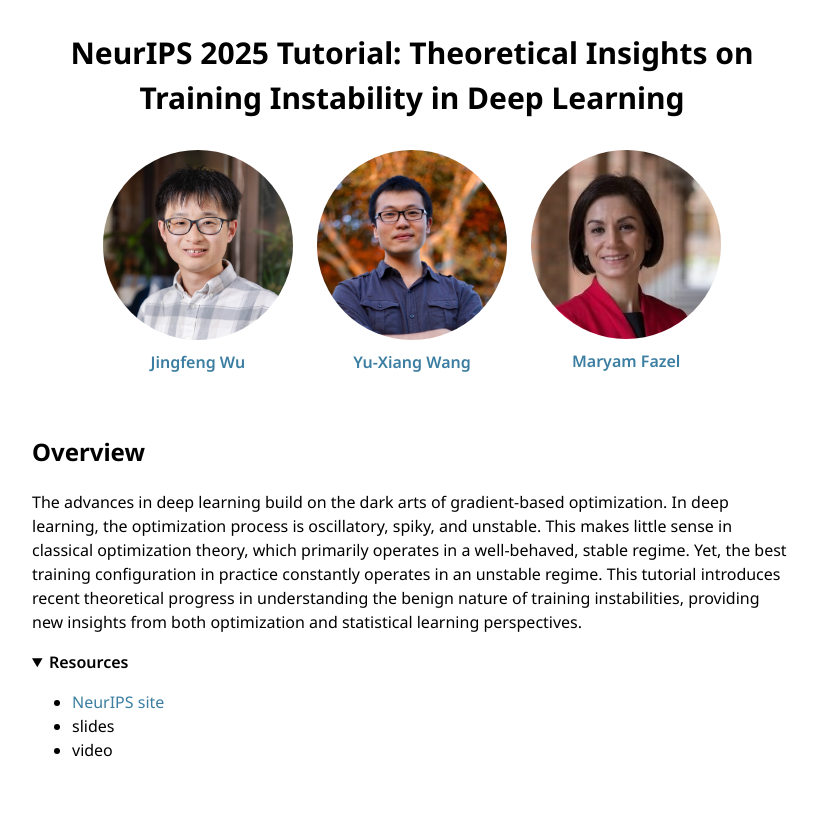
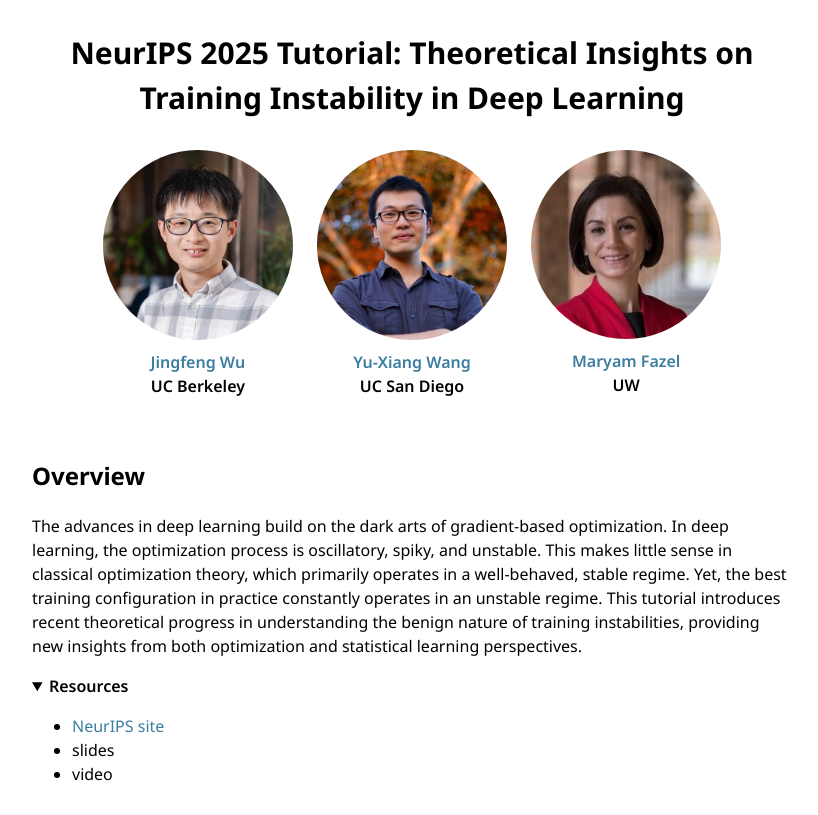
Before and after one commit to uuujf/instability, a plain HTML site: page index.html in a window 1280 px wide. Shown: the top 815 px of the page, without its empty margins (228-1046 px from the left). Drawn offline with Linux system fonts and the light colour scheme.

Commit message:
affiliation

```diff
--- a/index.html
+++ b/index.html
@@ -33,17 +33,17 @@
       <div class="bio">
         <figure>
           <img src="icons/jwu.png" alt="Jingfeng Wu">
-          <figcaption><a href="https://uuujf.github.io">Jingfeng Wu</a></figcaption>
+          <figcaption><a href="https://uuujf.github.io">Jingfeng Wu</a><br>UC Berkeley</figcaption>
         </figure>
 
         <figure>
           <img src="icons/yxwang.jpg" alt="Yu-Xiang Wang">
-          <figcaption><a href="https://cseweb.ucsd.edu/~yuxiangw/">Yu-Xiang Wang</a></figcaption>
+          <figcaption><a href="https://cseweb.ucsd.edu/~yuxiangw/">Yu-Xiang Wang</a><br>UC San Diego</figcaption>
         </figure>
 
         <figure>
           <img src="icons/mfazel.jpg" alt="Maryam Fazel">
-          <figcaption><a href="https://people.ece.uw.edu/fazel_maryam/">Maryam Fazel</a></figcaption>
+          <figcaption><a href="https://people.ece.uw.edu/fazel_maryam/">Maryam Fazel</a><br>UW</figcaption>
         </figure>
       </div>
     </div>
```
